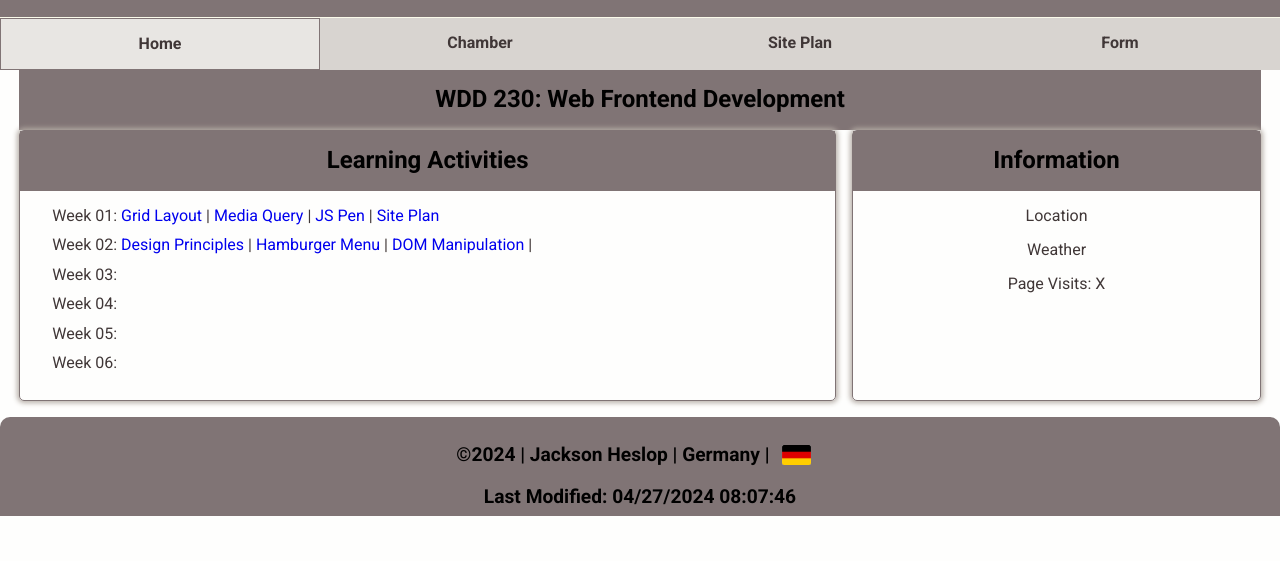
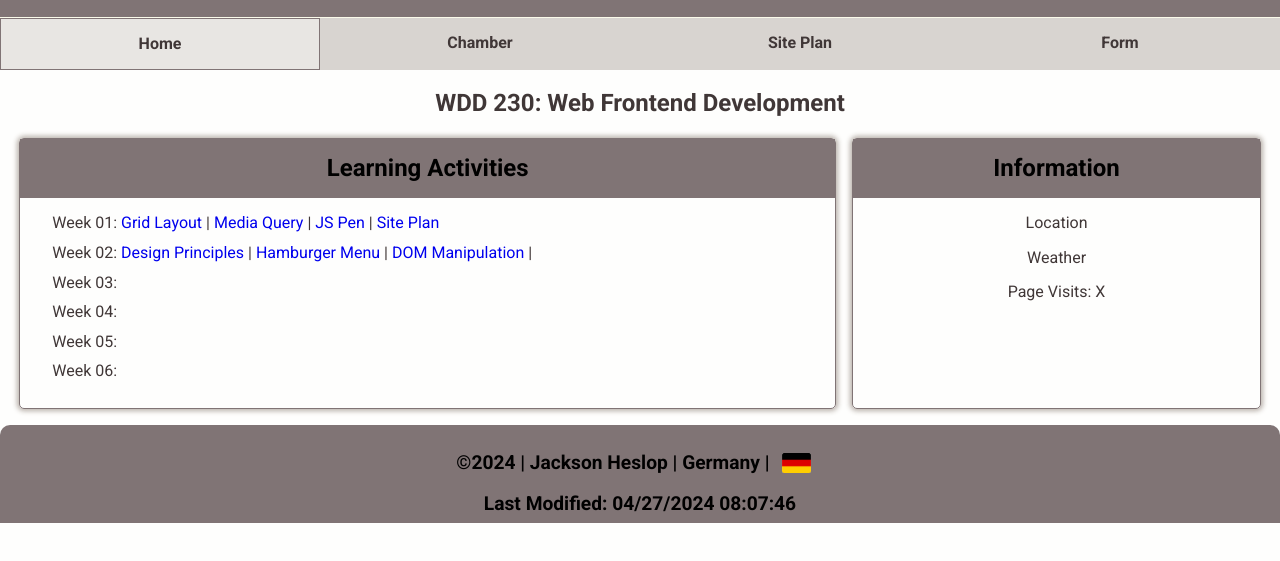
Before and after one commit to jdheslop/wdd230, a plain HTML site: page index.html in a window 1280 px wide. Shown: the part 167-728 px from the top of the page. Drawn offline with Linux system fonts and the light colour scheme; files that its build step writes are made by us from their sources.

Commit message:
Update week 01

```diff
--- a/styles/base.css
+++ b/styles/base.css
@@ -66,11 +66,11 @@ main {
     margin: 0 auto;
 }
 
-h1 {
+h1, h2 {
     text-align: center;
 }
 
-h2 {
+.card h2 {
     color: #000000;
     background-color: #807475;
     margin: 0;
```
